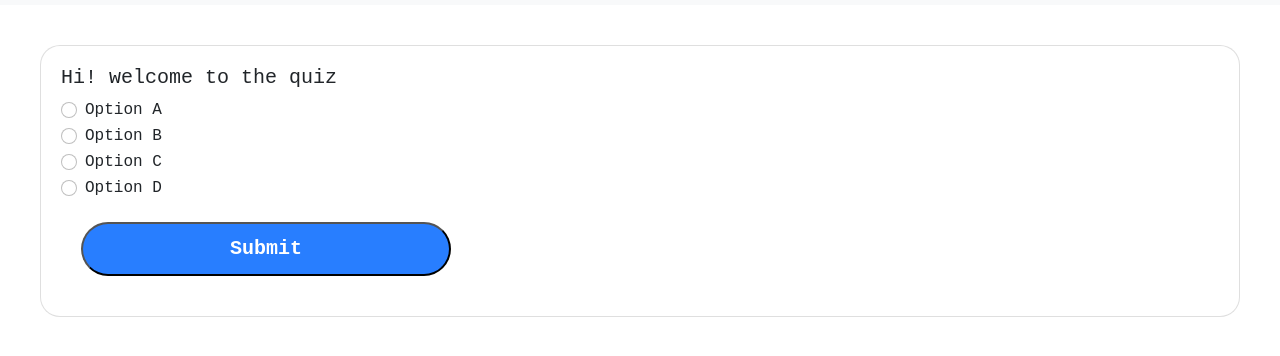
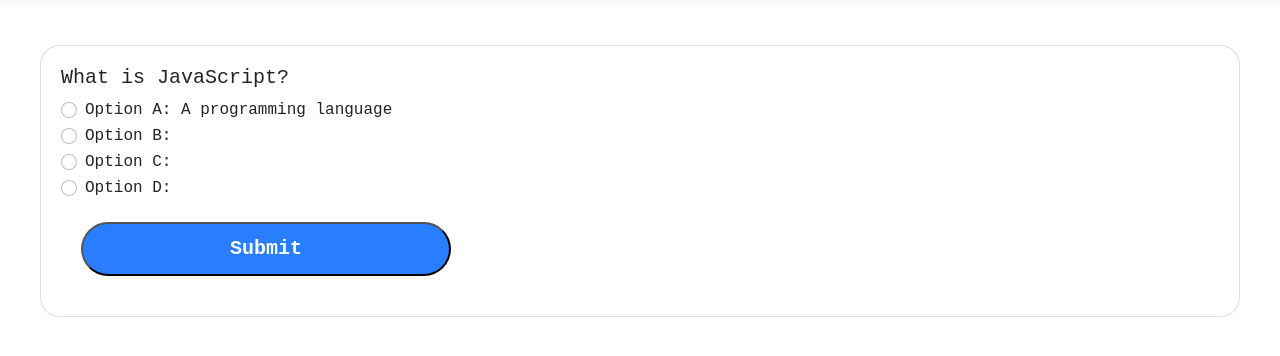
Before and after one commit to Core-Creates/04-Web-APIs-Code-Quiz, a plain HTML site: page index.html in a window 1280 px wide. Both pictures are taken after a click on the button "Start". Shown: the part 78-434 px from the top of the page. Drawn offline with nearby package versions, Linux system fonts and the light colour scheme.

Commit message:
Edited question answers

```diff
--- a/index.html
+++ b/index.html
@@ -76,37 +76,38 @@
             <form class="" id="questions-section">
                 <!-- Question 1 -->
                 <!-- Question will be in this h5 -->
-                <h5 id="question">Hi! welcome to the quiz</h5>
+                <h5 id="question">What is JavaScript? </h5>
 
                 <div class="form-check">
                     <input class="form-check-input" type="radio" name="flexRadioDefault" id="">
                     <label class="form-check-label" for="flexRadioDefault1">
-                        Option A
+                        Option A: A programming language
                     </label>
                 </div>
 
                 <div class="form-check">
                     <input class="form-check-input" type="radio" name="flexRadioDefault" id="" >
                     <label class="form-check-label" for="flexRadioDefault2">
-                        Option B
+                        Option B:
                     </label>
                 </div>
 
                 <div class="form-check">
                     <input class="form-check-input" type="radio" name="flexRadioDefault" id="" >
                     <label class="form-check-label" for="flexRadioDefault2">
-                        Option C
+                        Option C:
                     </label>
 
                 </div>
                 <div class="form-check">
                     <input class="form-check-input" type="radio" name="flexRadioDefault" id="" >
                     <label class="form-check-label" for="flexRadioDefault2">
-                      Option D
+                      Option D:
                     </label>
                 </div>
 
                 <button>Submit</button>
+                <!-- Question 1 Ends -->
 
             </form>
 
```
